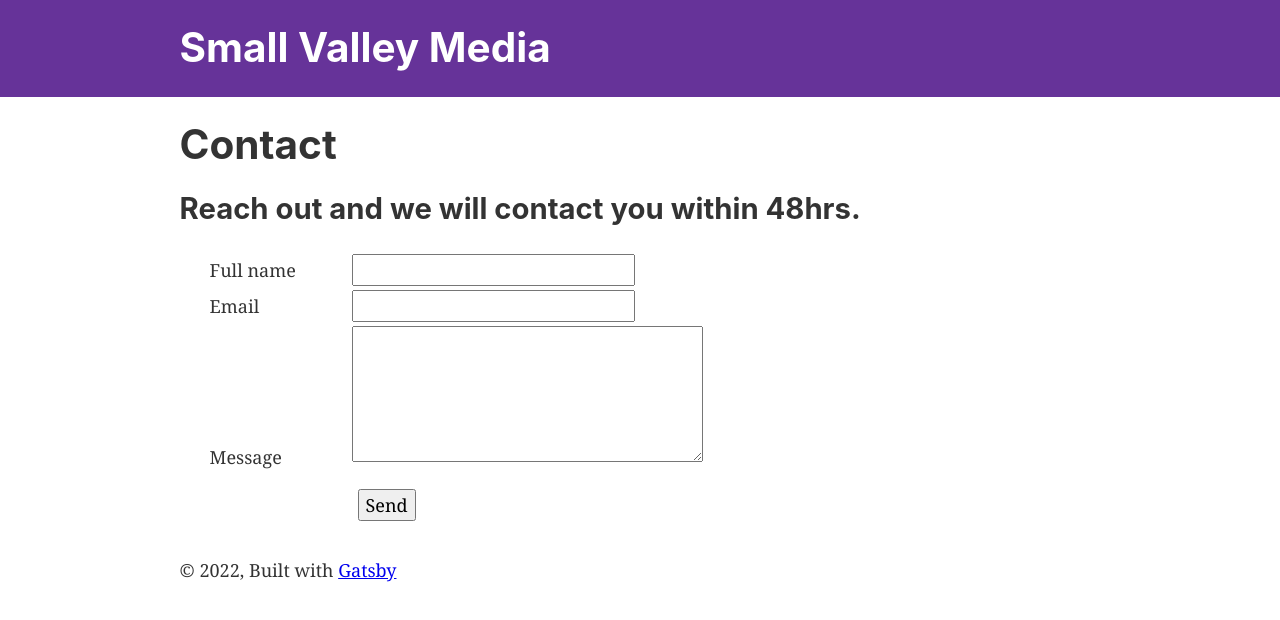
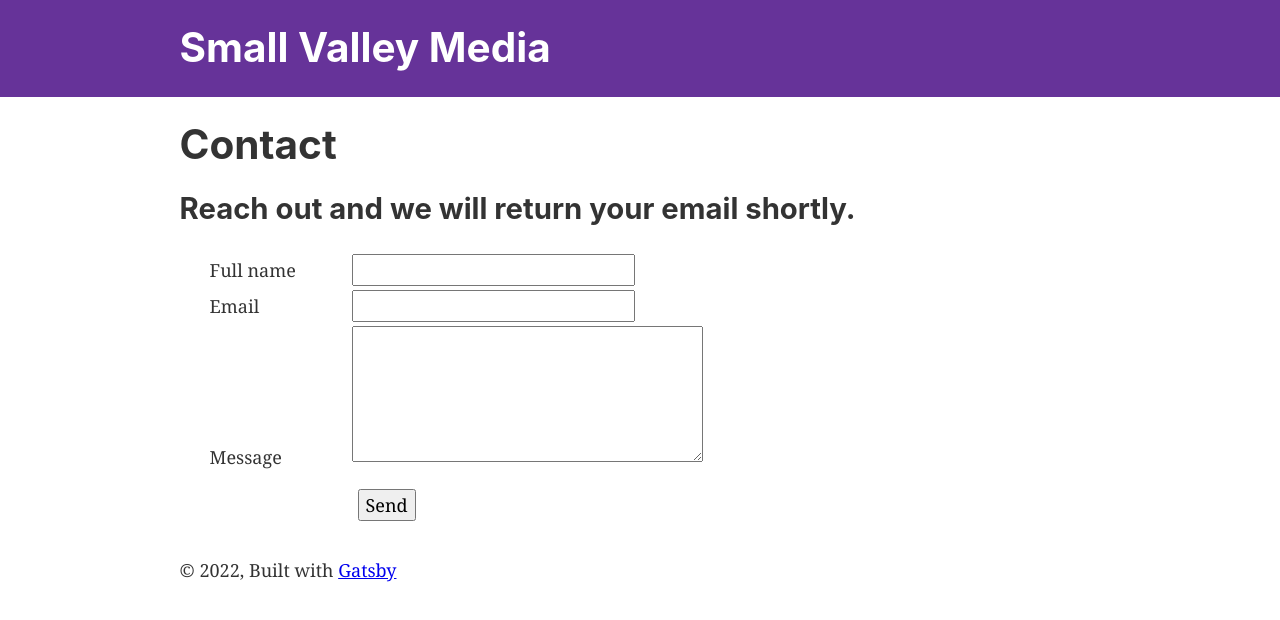
Before and after one commit to kahu5/gatsbyjs, a Gatsby site: page /contact in a window 1280 px wide. Built offline with nearby package versions, Linux system fonts and the light colour scheme; Gatsby itself is replaced by a stand-in of ours.

Commit message:
Update contact.js

```diff
--- a/src/pages/contact.js
+++ b/src/pages/contact.js
@@ -15,7 +15,7 @@ const SecondPage = () => (
 
 <section id="contactUs" className="main special">
     <header className="major">
-        <h2>Reach out and we will contact you within 48hrs.</h2>
+        <h2>Reach out and we will return your email shortly.</h2>
     <ContactForm action="https://getform.io/f/2c4ddf21-bd0d-40e9-a111-7d0c59cf0809"></ContactForm>
     </header>
 </section>
```
